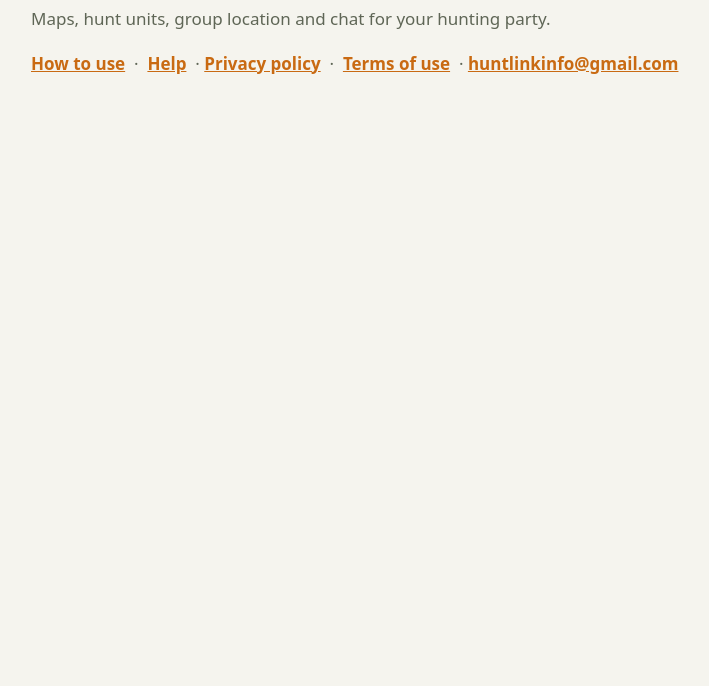
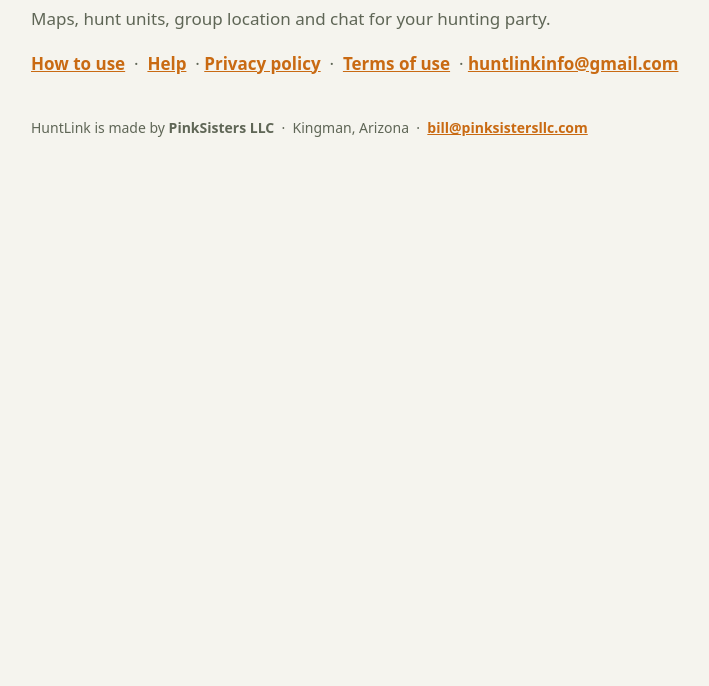
Before and after one commit to billmccord11-svg/huntlink, a plain HTML site: page index.html in a window 1280 px wide. Shown: the part 114-800 px from the top of the page, without its empty margins (249-958 px from the left). Drawn offline with Linux system fonts and the light colour scheme.

Commit message:
Add files via upload

```diff
--- a/index.html
+++ b/index.html
@@ -19,6 +19,7 @@
 <h1>Hunt Link</h1>
 <p>Maps, hunt units, group location and chat for your hunting party.</p>
 <p><a href="howto.html">How to use</a> &nbsp;·&nbsp; <a href="support.html">Help</a> &nbsp;·&nbsp;<a href="privacy.html">Privacy policy</a> &nbsp;·&nbsp; <a href="terms.html">Terms of use</a> &nbsp;·&nbsp;<a href="mailto:huntlinkinfo@gmail.com">huntlinkinfo@gmail.com</a></p>
+<p style="margin-top:40px;font-size:14px">HuntLink is made by <strong>PinkSisters LLC</strong> &nbsp;·&nbsp; Kingman, Arizona &nbsp;·&nbsp; <a href="mailto:bill@pinksistersllc.com">bill@pinksistersllc.com</a></p>
 </main>
 </body>
 </html>
```
